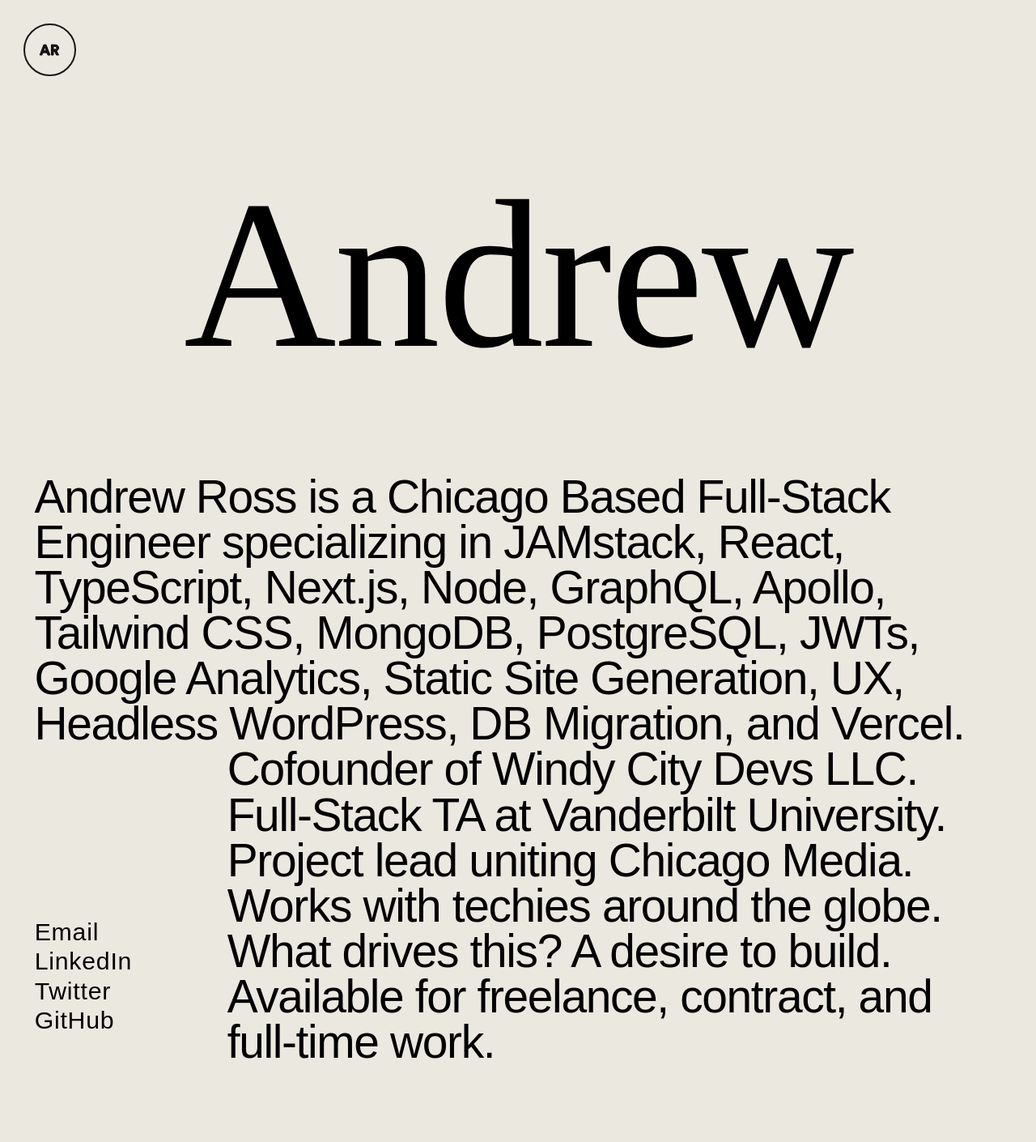
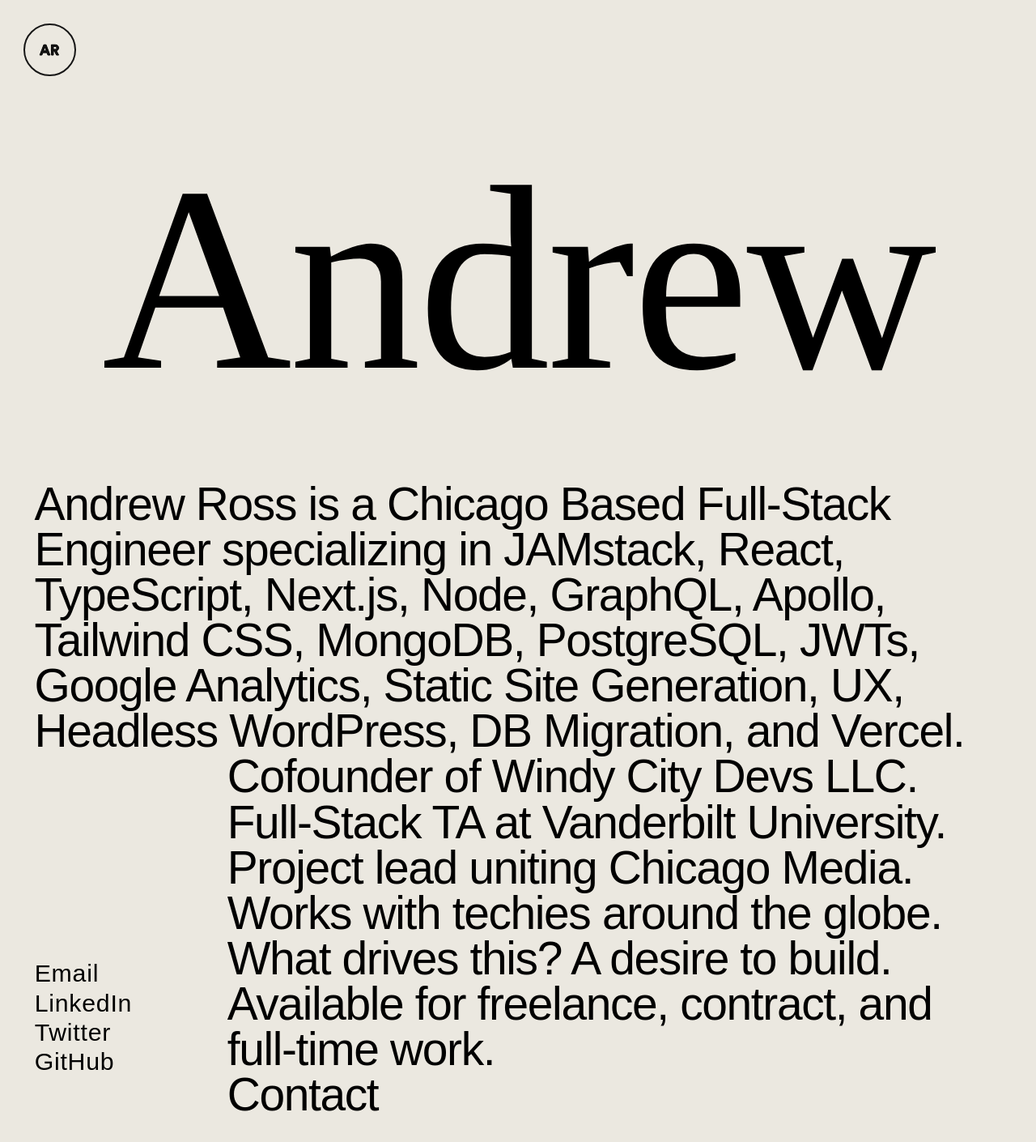
Before and after one commit to DopamineDriven/asross-portfolio, a Next.js app: page / in a window 1280 px wide. Shown: the top 1410 px of the page at 81% size. Built offline with nearby package versions, Linux system fonts and the light colour scheme; a web font is replaced by a local one.

Commit message:
updates to lead.tsx

```diff
--- a/components/lead.tsx
+++ b/components/lead.tsx
@@ -117,7 +117,7 @@ const Lead = () => {
 
 	const socialMap = socialSnippets.map(constituent => {
 		return (
-			<div className='mt-socialMargin overflow-x-hidden overflow-y-visible block' key={constituent.id}>
+			<div className='mt-socialMargin overflow-hidden block' key={constituent.id}>
 				<a
 					className='block transform animate-hero hover:text-fiveOBlack'
 					target={constituent.target}
@@ -158,7 +158,7 @@ const Lead = () => {
 					// style={{ padding: '4.1844vw 0 0 2.19149vw' }}
 				>
 					{spanMap}
-					{/* <span className='font-thin font-somaRoman tracking-tighter last:pl-portfolioS p-lead cursor-default'>
+					<span className='font-thin font-somaRoman tracking-tighter last:pl-portfolioS p-lead cursor-default'>
 						<span>
 							<a
 								className='hover:text-fiveOBlack'
@@ -169,11 +169,11 @@ const Lead = () => {
 								Contact
 							</a>
 						</span>
-					</span> */}
+					</span>
 				</p>
 				<div
 					className='sm:text-customSM text-customSM font-somaRoman sm:leading-customSLH leading-customSLM tracking-wide block'
-					style={{ position: 'absolute', top: '88.78333vw', left: '3.33333vw' }}
+					style={{ position: 'absolute', top: '92.78333vw', left: '3.33333vw' }}
 				>
 					{socialMap}
 				</div>
--- a/tailwind.config.js
+++ b/tailwind.config.js
@@ -166,7 +166,7 @@ module.exports = {
 			},
 			lineHeight: {
 				tight: 1.2,
-				portfolio: '11vw',
+				portfolio: '5vw',
 				headerP: '4.38298vw',
 				customSLH: '3.33333vw',
 				customSLM: '4.33333vw'
@@ -180,7 +180,7 @@ module.exports = {
 				'7xl': '4.5rem',
 				'8xl': '6.25rem',
 				'10xl': '10rem',
-				custom: '20.41667vw',
+				custom: '25.41667vw',
 				customP: '4.44681vw',
 				customS: '2.06667vw',
 				customSM: '2.36667vw'
```
